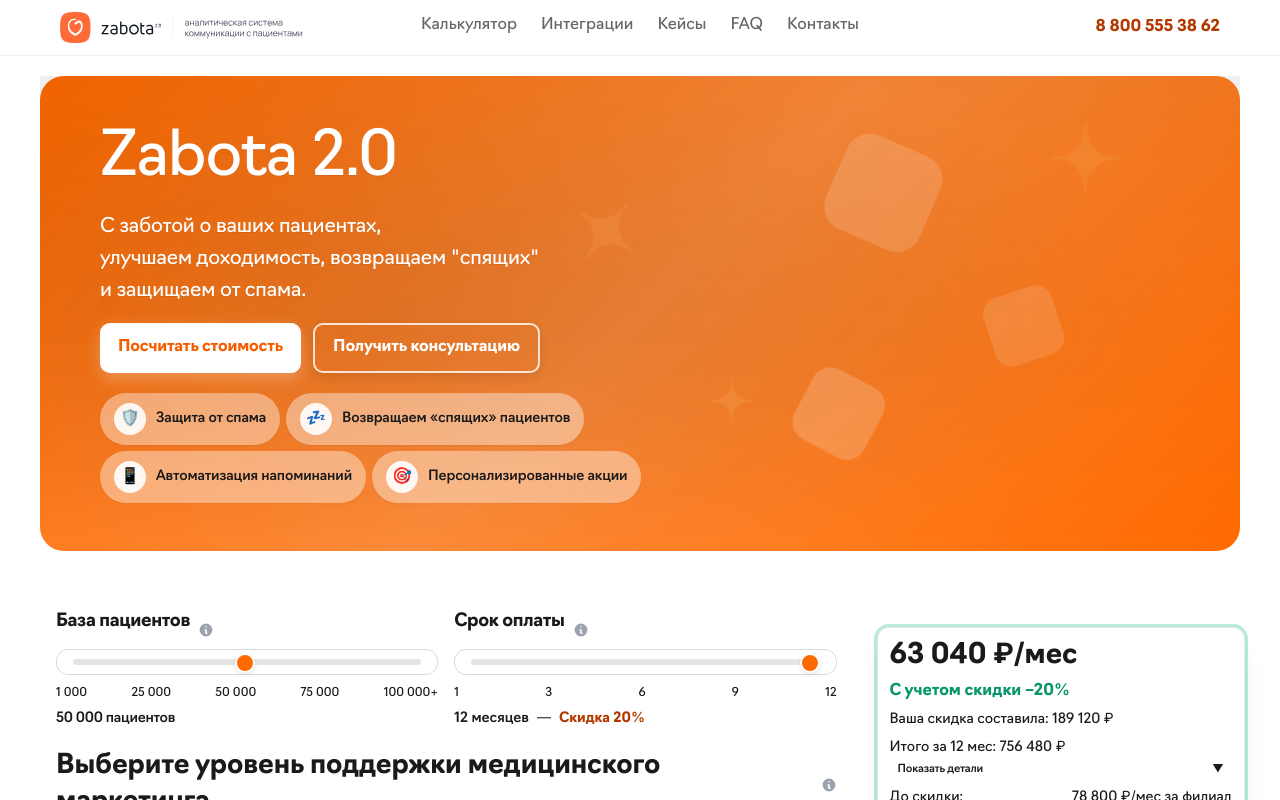
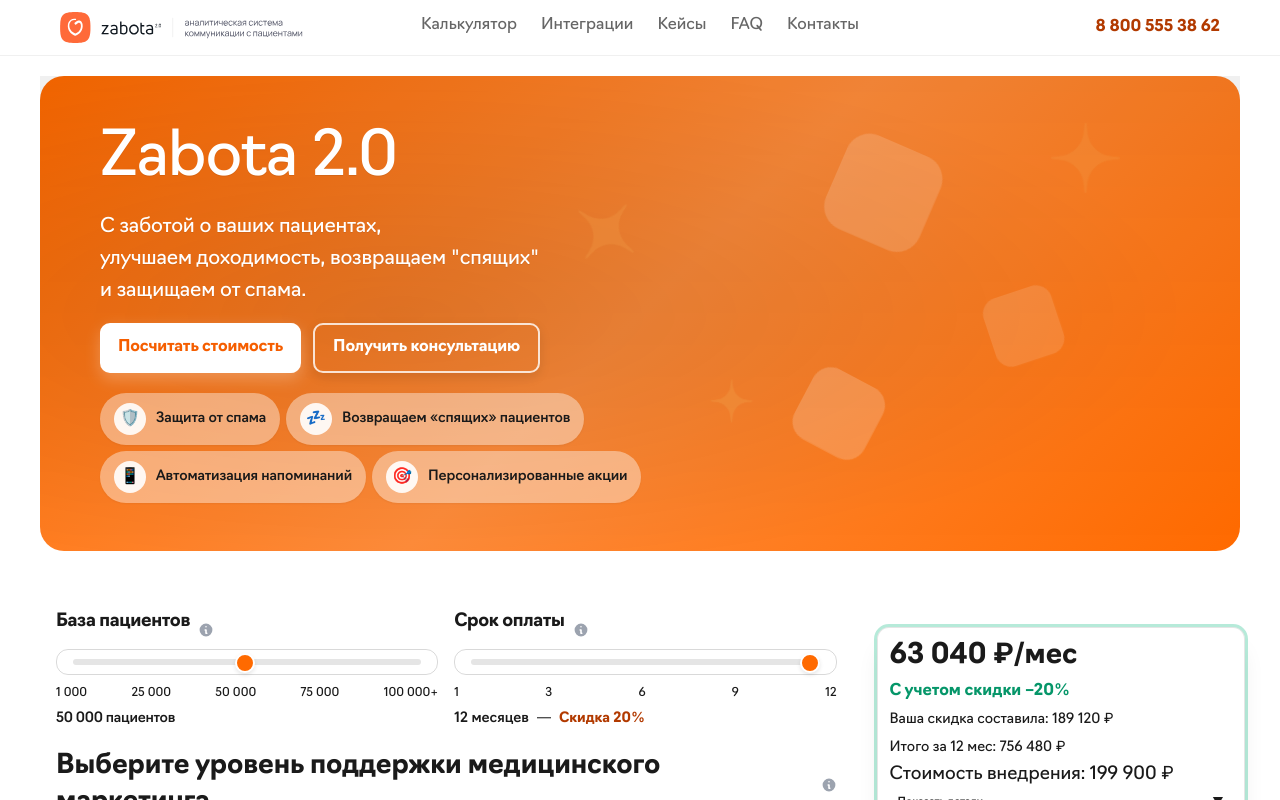
Before and after one commit to pilipenkosv-droid/zbt-calculator-v5.3, a React (Vite) app: page / in a window 1280 px wide. Shown: the top 800 px of the page. Built offline with nearby package versions, Linux system fonts and the light colour scheme.

Commit message:
Добавляет новые скидки и стоимость внедрения

```diff
--- a/src/components/StickyCalculation.tsx
+++ b/src/components/StickyCalculation.tsx
@@ -20,7 +20,9 @@
   const [isEmailModalOpen, setIsEmailModalOpen] = React.useState(false);
   const [showDetails, setShowDetails] = React.useState(false);
   const priceBreakdown = calculatePrice(state);
-  const discountPercent = Math.round(priceBreakdown.periodDiscount + priceBreakdown.networkDiscount);
+  const rawDiscountPercent = priceBreakdown.periodDiscount + priceBreakdown.networkDiscount;
+  const totalDiscountPercent = Math.min(25, rawDiscountPercent);
+  const discountPercent = Math.round(totalDiscountPercent);
 
   const discountRub = priceBreakdown.beforeDiscount - priceBreakdown.total;
 
@@ -28,7 +30,7 @@
     return level.charAt(0).toUpperCase() + level.slice(1);
   };
 
-  const hasDiscount = discountPercent > 0;
+  const hasDiscount = rawDiscountPercent > 0;
 
   return (
     <div className="relative w-full">
@@ -58,6 +60,9 @@
           <span>Ваша скидка составила: {formatPrice(discountRub)}</span>
           <span>Итого за {state.period} мес: {formatPrice(priceBreakdown.total)}</span>
         </div>
+        <div className="mt-1 text-[18px] text-slate-700">
+          Стоимость внедрения: {formatPrice(priceBreakdown.implementation)}
+        </div>
 
         {/* Сворачиваемые "Показать детали" */}
         <div className="calc-breakdown-header">
@@ -86,6 +91,8 @@
             <div className="value">{state.whatsappNumbers + 1} номер{state.whatsappNumbers === 0 ? '' : state.whatsappNumbers === 1 ? 'а' : 'ов'} - {formatPrice(Math.max(0, priceBreakdown.whatsapp))}</div>
             <div className="label">Техподдержка</div>
             <div className="value">{formatPrice(Math.max(0, priceBreakdown.techSupport))}</div>
+            <div className="label">Стоимость внедрения</div>
+            <div className="value">{formatPrice(Math.max(0, priceBreakdown.implementation))}</div>
           </div>
         )}
 
--- a/src/lib/pricing.ts
+++ b/src/lib/pricing.ts
@@ -35,6 +35,13 @@
   expert: 119900,
 };
 
+const IMPLEMENTATION_COSTS: Record<CalculatorState['marketingLevel'], number> = {
+  base: 39900,
+  advanced: 129900,
+  premium: 199900,
+  expert: 269900,
+};
+
 // Дополнительные номера WhatsApp
 const WHATSAPP_PRICE_PER_NUMBER = 1500;
 
@@ -50,10 +57,17 @@
   return PATIENT_BASE_PRICES[60000];
 }
 
+function getNetworkDiscount(branches: number): number {
+  if (branches >= 5) return 0.15;
+  if (branches >= 3) return 0.10;
+  if (branches === 2) return 0.05;
+  return 0;
+}
+
 export function calculatePrice(state: CalculatorState): PriceBreakdown {
   // Скидки
   const periodDiscount = PERIOD_DISCOUNTS[state.period as keyof typeof PERIOD_DISCOUNTS] || 0;
-  const networkDiscount = state.branches >= 2 ? 0.05 : 0; // -5% при филиалах ≥2
+  const networkDiscount = getNetworkDiscount(state.branches);
   let totalDiscount = periodDiscount + networkDiscount;
 
   // Каппируем скидку до 25%
@@ -67,6 +81,7 @@
   const mmPricePerBranch = MARKETING_PRICES[state.marketingLevel];
   const supportPricePerBranch = state.techSupport === 'daily' ? TECH_SUPPORT_DAILY_PRICE : 0;
   const whatsappPrice = WHATSAPP_PRICE_PER_NUMBER * state.whatsappNumbers;
+  const implementationCost = IMPLEMENTATION_COSTS[state.marketingLevel] || 0;
 
   // Стоимость на один филиал в месяц (с учетом скидок)
   const monthlyPerBranch = (basePricePerBranch + mmPricePerBranch + supportPricePerBranch) * (1 - totalDiscount);
@@ -83,6 +98,7 @@
     whatsapp: whatsappPrice,
     marketing: mmPricePerBranch,
     techSupport: supportPricePerBranch,
+    implementation: implementationCost,
     periodDiscount: periodDiscount * 100,
     networkDiscount: networkDiscount * 100,
     total: total,
--- a/src/platforms/mobile/components/MobileStickyPrice.tsx
+++ b/src/platforms/mobile/components/MobileStickyPrice.tsx
@@ -30,14 +30,18 @@
   const monthly = pricing.monthlyPerBranch * state.branches + pricing.whatsapp;
   const monthlyPrice = Math.round(monthly).toLocaleString('ru-RU');
   const totalPrice = Math.round(pricing.total).toLocaleString('ru-RU');
+  const implementationPrice = Math.round(pricing.implementation).toLocaleString('ru-RU');
 
   // Цена до скидки (помесячно)
   const originalMonthly = pricing.beforeDiscount
     ? Math.round(pricing.beforeDiscount / state.period).toLocaleString('ru-RU')
     : null;
 
-  // Общая скидка в процентах
-  const discountPercent = pricing.periodDiscount + pricing.networkDiscount;
+  // Общая скидка в процентах (с учетом капа 25%)
+  const rawDiscountPercent = pricing.periodDiscount + pricing.networkDiscount;
+  const effectiveDiscountPercent = Math.min(25, rawDiscountPercent);
+  const discountPercent = Math.round(effectiveDiscountPercent);
+  const hasDiscount = rawDiscountPercent > 0;
 
   const handleRequestQuote = () => {
     if (onRequestQuote) {
@@ -152,9 +156,9 @@
             </div>
 
             {/* Скидка */}
-            {discountPercent > 0 && (
+            {hasDiscount && (
               <div className="mobile-sticky-price__discount">
-                Экономия {Math.round(discountPercent)}%
+                Экономия {discountPercent}%
               </div>
             )}
           </div>
@@ -250,31 +254,30 @@
                   <span>Итого за {state.period} мес</span>
                   <span>{totalPrice} ₽</span>
                 </div>
+                <div className="mobile-sticky-price__detail-item">
+                  <span>Стоимость внедрения</span>
+                  <span>{implementationPrice} ₽</span>
+                </div>
               </div>
 
               {/* Скидки */}
-              {discountPercent > 0 && (
+              {hasDiscount && (
                 <div className="mobile-sticky-price__detail-group">
                   <h4>Скидки</h4>
                   <div className="mobile-sticky-price__detail-item">
                     <span>Общая скидка</span>
                     <span className="mobile-sticky-price__discount-badge">
-                      {Math.round(discountPercent)}%
+                      {discountPercent}%
                     </span>
                   </div>
-                  {state.period >= 12 && (
+                  {pricing.periodDiscount > 0 && (
                     <div className="mobile-sticky-price__detail-note">
-                      • Скидка за годовую подписку: 20%
+                      • Скидка за срок оплаты: {pricing.periodDiscount}%
                     </div>
                   )}
-                  {state.period >= 6 && state.period < 12 && (
+                  {state.branches >= 2 && pricing.networkDiscount > 0 && (
                     <div className="mobile-sticky-price__detail-note">
-                      • Скидка за полугодовую подписку: 10%
-                    </div>
-                  )}
-                  {state.branches >= 2 && (
-                    <div className="mobile-sticky-price__detail-note">
-                      • Скидка за сеть клиник: 5%
+                      • Скидка за сеть клиник: {pricing.networkDiscount}%
                     </div>
                   )}
                 </div>
--- a/src/shared/lib/pricing.ts
+++ b/src/shared/lib/pricing.ts
@@ -35,6 +35,13 @@
   expert: 119900,
 };
 
+const IMPLEMENTATION_COSTS: Record<CalculatorState['marketingLevel'], number> = {
+  base: 39900,
+  advanced: 129900,
+  premium: 199900,
+  expert: 269900,
+};
+
 // Дополнительные номера WhatsApp
 const WHATSAPP_PRICE_PER_NUMBER = 1500;
 
@@ -50,10 +57,17 @@
   return PATIENT_BASE_PRICES[60000];
 }
 
+function getNetworkDiscount(branches: number): number {
+  if (branches >= 5) return 0.15;
+  if (branches >= 3) return 0.10;
+  if (branches === 2) return 0.05;
+  return 0;
+}
+
 export function calculatePrice(state: CalculatorState): PriceBreakdown {
   // Скидки
   const periodDiscount = PERIOD_DISCOUNTS[state.period as keyof typeof PERIOD_DISCOUNTS] || 0;
-  const networkDiscount = state.branches >= 2 ? 0.05 : 0; // -5% при филиалах ≥2
+  const networkDiscount = getNetworkDiscount(state.branches);
   let totalDiscount = periodDiscount + networkDiscount;
 
   // Каппируем скидку до 25%
@@ -67,6 +81,7 @@
   const mmPricePerBranch = MARKETING_PRICES[state.marketingLevel];
   const supportPricePerBranch = state.techSupport === 'daily' ? TECH_SUPPORT_DAILY_PRICE : 0;
   const whatsappPrice = WHATSAPP_PRICE_PER_NUMBER * state.whatsappNumbers;
+  const implementationCost = IMPLEMENTATION_COSTS[state.marketingLevel] || 0;
 
   // Стоимость на один филиал в месяц (с учетом скидок)
   const monthlyPerBranch = (basePricePerBranch + mmPricePerBranch + supportPricePerBranch) * (1 - totalDiscount);
@@ -83,6 +98,7 @@
     whatsapp: whatsappPrice,
     marketing: mmPricePerBranch,
     techSupport: supportPricePerBranch,
+    implementation: implementationCost,
     periodDiscount: periodDiscount * 100,
     networkDiscount: networkDiscount * 100,
     total: total,
--- a/src/shared/types/calculator.ts
+++ b/src/shared/types/calculator.ts
@@ -18,6 +18,7 @@
   whatsapp: number;
   marketing: number;
   techSupport: number;
+  implementation: number;
   periodDiscount: number;
   networkDiscount: number;
   total: number;
--- a/src/types/index.ts
+++ b/src/types/index.ts
@@ -18,6 +18,7 @@
   whatsapp: number;
   marketing: number;
   techSupport: number;
+  implementation: number;
   periodDiscount: number;
   networkDiscount: number;
   total: number;
```
